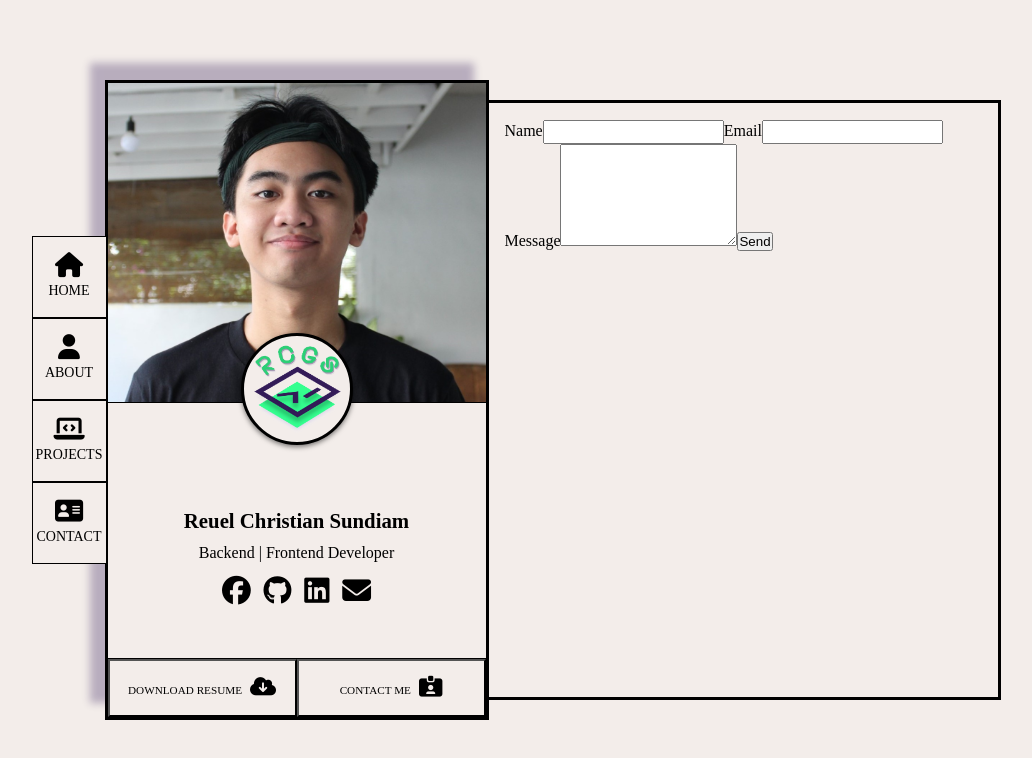
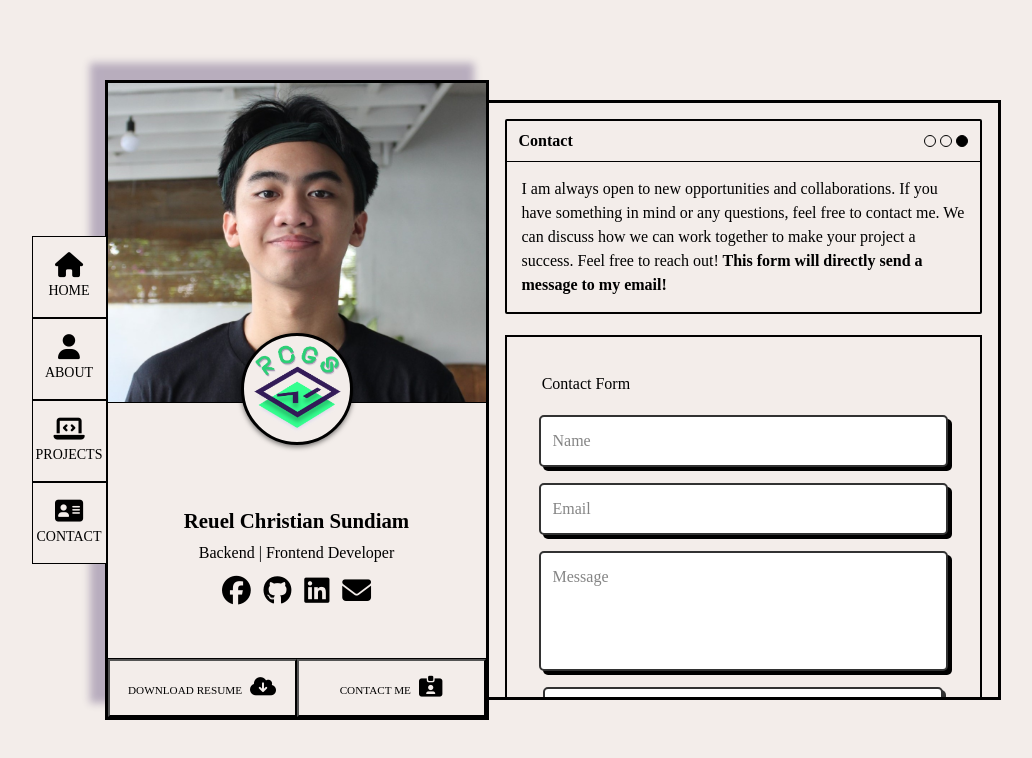
Before and after one commit to ru-wel/portfolio-wdfol, a React (Vite) app: page /contact in a window 1280 px wide. Shown: the top 758 px of the page, without its empty margins (129-1161 px from the left). Built offline with nearby package versions, Linux system fonts and the light colour scheme; a web font is replaced by a local one.

Commit message:
contact page done

```diff
--- a/src/assets/styles/contact.scss
+++ b/src/assets/styles/contact.scss
@@ -1,70 +1,101 @@
-.contact-card {
+.form {
+  --input-focus: #2CCF76;
+  --font-color: #323232;
+  --font-color-sub: #666;
+  --bg-color: #fff;
+  --main-color: #323232;
+
+  padding: 2rem;
   display: flex;
   flex-direction: column;
-  position: relative;
-  border: 3px solid #000;
-  border-left: none;
-  width: 40%;
-  height: 75%;
-  max-height: 700px;
-  overflow-y: auto;
-  overflow-x: hidden;
-  padding: 1rem;
-  opacity: 0;
-  animation: fadeInUp 0.7s ease-out forwards;
+  align-items: center;
+  justify-content: center;
+  gap: 1rem;
+  border: 2px solid #000;
+  margin: auto;
+  transition: all 0.2s;
 
-  // .window {
-  //   border-radius: 2px;
-  //   box-shadow: 0 2px 6px rgba(0, 0, 0, 0.1);
+  h2 {
+    border-top: none !important;
+    padding: 0.2rem !important;
+  }
 
-  //   .window-header {
-  //     padding: 8px 12px;
-  //     border-bottom: 1px solid #000;
-  //     display: flex;
-  //     justify-content: space-between;
-  //     align-items: center;
+  .input,
+  .message-input {
+    width: 100%;
+    padding: 12px;
+    border-radius: 5px;
+    border: 2px solid var(--main-color);
+    box-shadow: 4px 4px black;
+    background-color: var(--bg-color);
+    font-size: 16px;
+    font-family: 'Px Grotesk';
+    color: #000;
+    outline: none;
+    transition: all 0.2s ease-in-out;
+  }
 
-  //     .window-title {
-  //       font-size: 1rem;
-  //     }
+  &:hover {
+    box-shadow: 4px 4px black;
+    transform: scale(1.01);
+  }
 
-  //     .window-controls {
-  //       display: flex;
-  //       gap: 4px;
+  .input::placeholder,
+  .message-input::placeholder {
+    color: var(--font-color-sub);
+    opacity: 0.8;
+  }
 
-  //       .control-dot {
-  //         width: 12px;
-  //         height: 12px;
-  //         border: 1px solid #000;
-  //         border-radius: 50%;
-  //       }
+  .input:focus,
+  .message-input:focus {
+    border: 2px solid var(--input-focus);
+    box-shadow: 3px 3px var(--input-focus);
+  }
 
-  //       .control-dot:last-child {
-  //         background: #000;
-  //       }
-  //     }
-  //   }
+  .message-input {
+    height: 120px;
+    resize: none;
+  }
 
-  //   .window-content {
-  //     padding: 15px;
-  //     line-height: 1.6;
+  .button-confirm {
+    width: 100%;
+    max-width: 400px;
+    height: 45px;
+    border-radius: 5px;
+    border: 2px solid var(--main-color);
+    background-color: var(--bg-color);
+    box-shadow: 3px 3px var(--main-color);
+    font-size: 17px;
+    font-weight: 700;
+    font-family: 'Px Grotesk';
+    cursor: pointer;
+    transition: all 0.2s ease-in-out;
+  }
 
-  //     span{
-  //       font-weight: bold;
-  //     }
-  //   }
-  // }
+  .button-confirm:hover {
+    background-color: var(--input-focus);
+    color: white;
+    box-shadow: 3px 3px var(--input-focus);
+  }
 
-  // animation styles
+  .button-confirm:active {
+    box-shadow: none;
+    transform: translateY(3px);
+  }
+}
 
-  // @keyframes fadeInUp {
-  //   from {
-  //     opacity: 0;
-  //     transform: translateY(50px);
-  //   }
-  //   to {
-  //     opacity: 1;
-  //     transform: translateY(0);
-  //   }
-  // }
+// mobile responsiveness
+
+@media (max-width: 480px) {
+  .form {
+    padding: 1.5rem;
+    width: 100%;
+    box-shadow: 2px 2px var(--main-color);
+  }
+
+  .input,
+  .message-input,
+  .button-confirm {
+    font-size: 14px;
+  }
 }
--- a/src/pages/Contact.jsx
+++ b/src/pages/Contact.jsx
@@ -7,6 +7,8 @@ import "../assets/styles/contact.scss";
 import Nav from "./Nav";
 
 const Contact = () => {
+
+  // emailjs config
   const form = useRef();
 
   const sendEmail = (e) => {
@@ -33,17 +35,34 @@ const Contact = () => {
       <Nav />
       <ProfileCard />
 
-      <div className="contact-card">
-        <form ref={form} onSubmit={sendEmail}>
-          <label>Name</label>
-          <input type="text" name="name" required/>
-          <label>Email</label>
-          <input type="email" name="email" required/>
-          <label>Message</label>
-          <textarea name="message" rows={'5'} required/>
-          <input type="submit" value="Send" />
-        </form>
+      <div className="home-card">
+
+        <div className="window">
+          <div className="window-header">
+              <h1 className="window-title">Contact</h1>
+              <div className="window-controls">
+                  <div className="control-dot"></div>
+                  <div className="control-dot"></div>
+                  <div className="control-dot"></div>
+              </div>
+          </div>
+          <div className="window-content">
+            <p>I am always open to new opportunities and collaborations. If you have something in mind or any questions, feel free to contact me. We can discuss how we can work together to make your project a success. Feel free to reach out!<span> This form will directly send a message to my email!</span></p>
+          </div>
+        </div>
+
+        <div className="projects contact">
+          <form ref={form} className='form' onSubmit={sendEmail}>
+            <h2>Contact Form</h2>
+            <input type="text" name="name" placeholder='Name' className='input' required/>
+            <input type="email" name="email" placeholder='Email' className='input' required/>
+            <textarea name="message" rows={'5'} className='message-input' placeholder='Message' required/>
+            <input type="submit" value="Send Message →" className='button-confirm'/>
+          </form>
+        </div>
       </div>
+
+
     </div>
   );
 }
```
